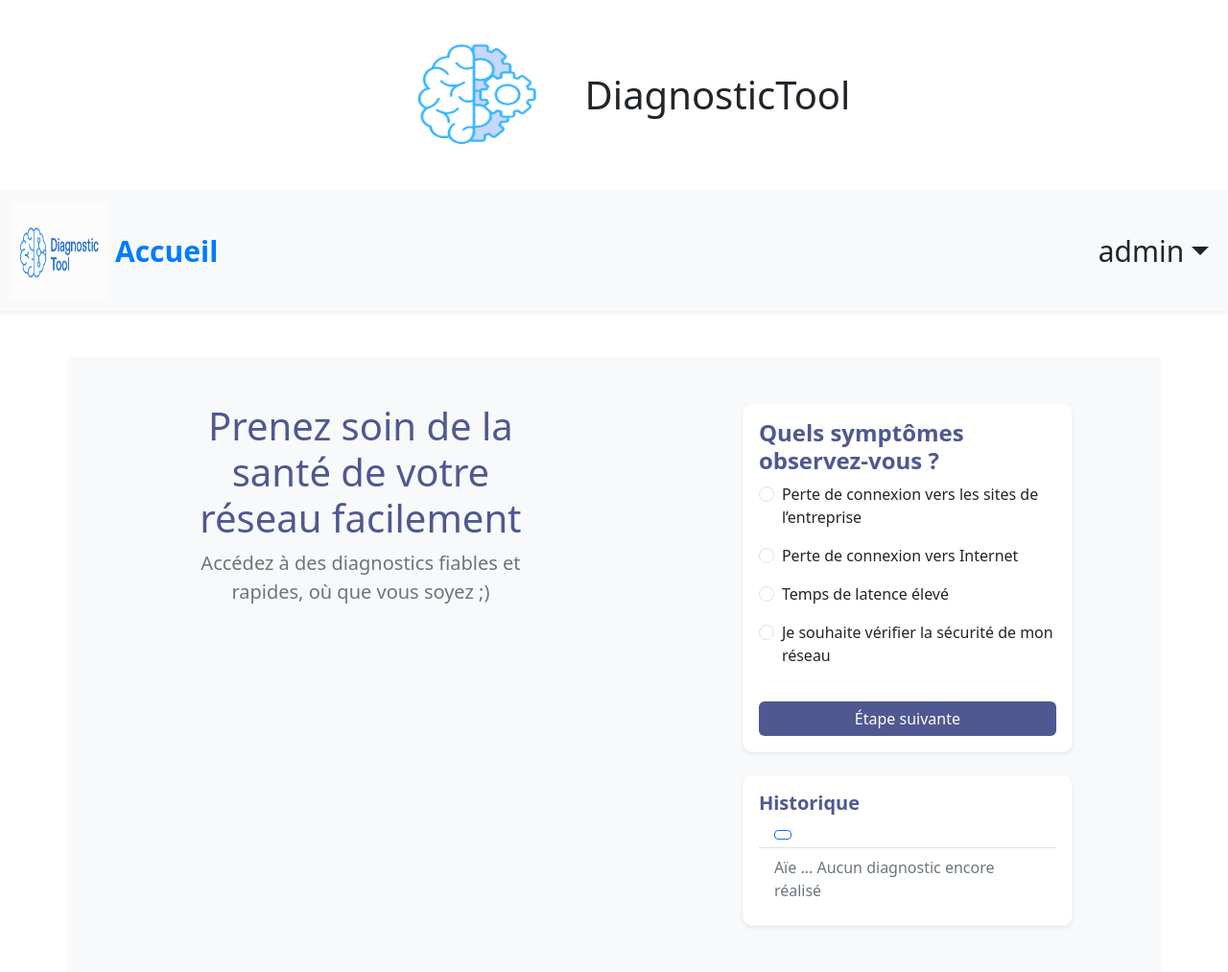
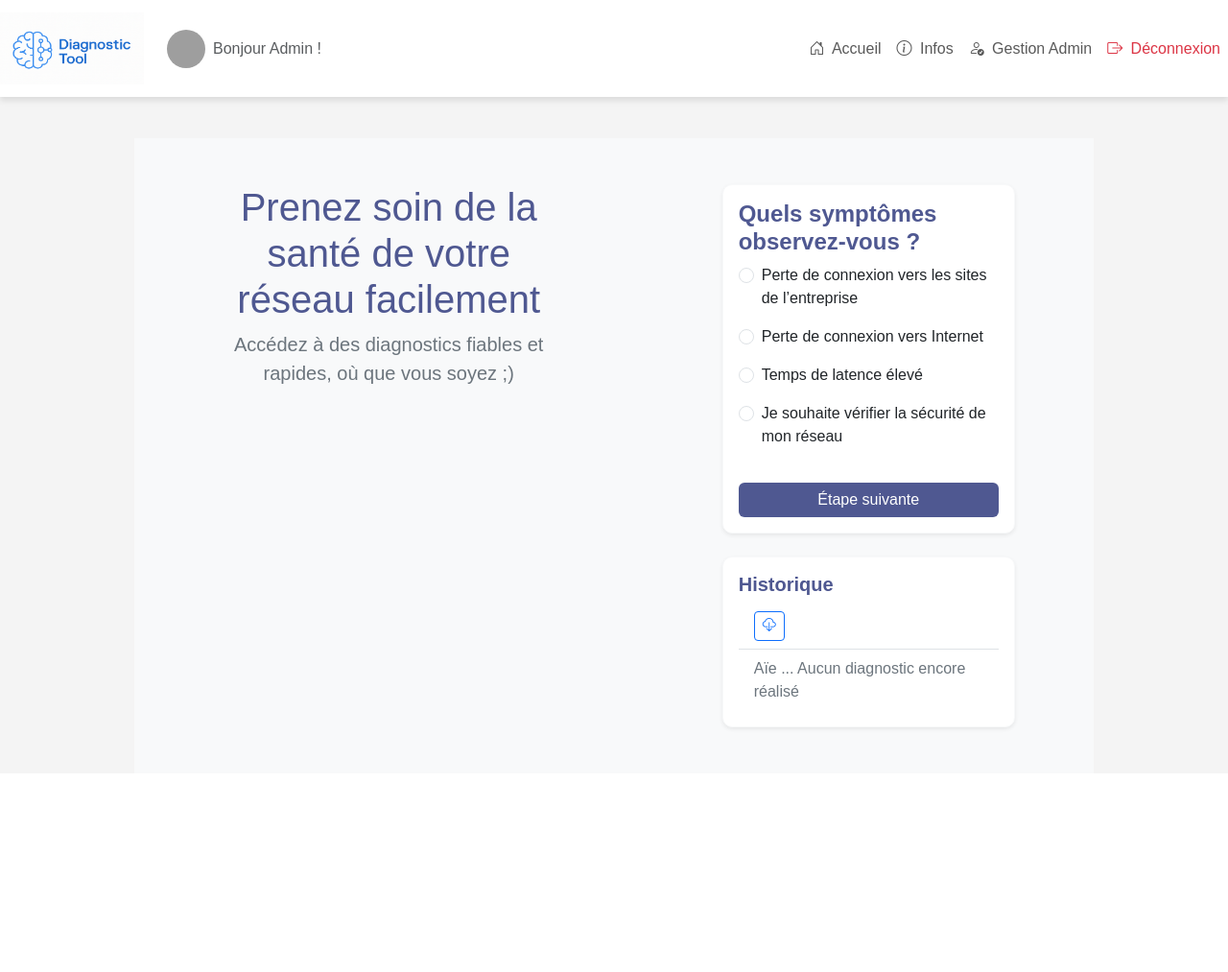
Before and after one commit to andinox/Projet-Python-TSP, a Django app: page /home/ in a window 1280 px wide. Shown: the whole page at 96% size. After the commit the page ends 761 px from the top, so only its background shows below. Run offline with Django 5.2, Linux system fonts and the light colour scheme; a user stored in the database is signed in; data comes from the database, SQL or seed files in the repository; parts of the project's set-up code (start-up, migrations or seed data) failed here and were passed over; grey boxes are pictures that could not be loaded.

Commit message:
update html/css

```diff
--- a/DiagnosticTool/templates/DiagnosticTool/base.html
+++ b/DiagnosticTool/templates/DiagnosticTool/base.html
@@ -1,35 +1,39 @@
 <!DOCTYPE html>
-<html lang="en">
-{% load static %}
-<link rel="stylesheet" href="{% static 'style_home.css' %}">
-<link rel="stylesheet" href="{% static 'style_scenarios.css' %}">
-
+<html lang="fr">
 <head>
     <meta charset="UTF-8">
     <meta name="viewport" content="width=device-width, initial-scale=1.0">
-    <link rel="icon" href="{% static 'img/logo.png' %}" type="image/x-icon">
+    <title>{% block title %}DiagnosticTool{% endblock %}</title>
+    {% load static %}
+    <link href="https://cdn.jsdelivr.net/npm/bootstrap@5.3.0-alpha3/dist/css/bootstrap.min.css" rel="stylesheet">
+    <link rel="stylesheet" href="{% static 'style_scenarios.css' %}">
+    <link rel="stylesheet" href="https://cdnjs.cloudflare.com/ajax/libs/font-awesome/6.0.0-beta3/css/all.min.css">
+    <link href="https://cdn.jsdelivr.net/npm/bootstrap-icons/font/bootstrap-icons.css" rel="stylesheet">
+</head>
+<body>
 
-    <title>{% block title %}DiagnosticTool{% endblock %}</title>
-    <link rel="stylesheet" href="https://cdn.jsdelivr.net/npm/bootstrap@5.3.0-alpha3/dist/css/bootstrap.min.css">
+<!-- NAVBAR -->
+<nav class="navbar navbar-expand-lg navbar-light fixed-top" style="background-color: #ffffff; box-shadow: 0 4px 6px rgba(0, 0, 0, 0.1);">
+    {% if user.is_authenticated %}
 
-</head>
+    <a class="navbar-brand" href="{% url 'home' %}" style="color: #4f5891; font-weight: bold;">
+        <img src="{% static 'img/logo.png' %}" alt="Logo" width="150" height="75" class="me-2">
+    </a>
+    {% else %}
+   <a class="navbar-brand"  style="color: #4f5891; font-weight: bold;">
+        <img src="{% static 'img/logo.png' %}" alt="Logo" width="150" height="75" class="me-2">
+    </a>
+            {% endif %}
 
-<body>
     {% if user.is_authenticated %}
-    <header class="text-center py-4 d-flex align-items-center justify-content-center">
-    <a href="{% url 'home' %}">
-        <img src="/static/img/logo_no_txt.png" alt="logo"
-             class="d-inline-block align-middle me-3" width="200" height="150">
-    </a>
-    <h1 class="mb-0 ">DiagnosticTool</h1>
-    </header>
-
-    <nav class="navbar navbar-expand-lg navbar-light bg-light shadow-sm">
-        <div class="container-fluid">
-            <a class="navbar-brand d-flex align-items-center" href="{% url 'home' %}">
-                <img src="/static/img/logo.png" alt="logo" class="me-2" width="100" height="100">
-                <span class="fw-bold">Accueil</span>
-            </a>
+        <div class="ms-auto d-flex align-items-center">
+            {% if user.profile.avatar %}
+                <img src="{{ user.profile.avatar.url }}" alt="Avatar" class="rounded-circle me-2" width="40" height="40">
+            {% else %}
+                <img src="{% static 'img/default-avatar.png' %}" alt="Avatar" class="rounded-circle me-2" width="40" height="40">
+            {% endif %}
+            <span class="text-muted">Bonjour {{ user.first_name }} !</span>
+        </div>
 
     <button class="navbar-toggler" type="button" data-bs-toggle="collapse" data-bs-target="#navbarNav"
             aria-controls="navbarNav" aria-expanded="false" aria-label="Toggle navigation">
@@ -38,39 +42,40 @@
 
     <div class="collapse navbar-collapse justify-content-end" id="navbarNav">
         <ul class="navbar-nav">
+            <li class="nav-item">
+                <a class="nav-link" href="{% url 'home' %}">
+                    <i class="bi bi-house-door me-1"></i> Accueil
+                </a>
+            </li>
+            <li class="nav-item">
+                <a class="nav-link" href="{% url 'infoUser' %}">
+                    <i class="bi bi-info-circle me-1"></i> Infos
+                </a>
+            </li>
+                {% if user.is_superuser %}
+                    <li class="nav-item">
+                        <a class="nav-link" href="{% url 'admin:index' %}">
+                            <i class="bi bi-person-check me-1"></i> Gestion Admin
+                        </a>
+                    </li>
+                {% endif %}
+                <li class="nav-item">
+                    <a class="nav-link text-danger" href="{% url 'logout_page' %}">
+                        <i class="bi bi-box-arrow-right me-1"></i> Déconnexion
+                    </a>
+                </li>
 
-
-                    <li class="nav-item dropdown">
-                        <a class="nav-link dropdown-toggle text-dark d-flex align-items-center" href="#" id="navbarUser"
-                           role="button" data-bs-toggle="dropdown" aria-expanded="false">
-                            <i class="bi bi-person-circle me-1"></i> {{ user.username }}
-                        </a>
-                        <ul class="dropdown-menu dropdown-menu-end" aria-labelledby="navbarUser">
-                            <li><a class="dropdown-item" href="{% url 'infoUser' %}">Infos</a></li>
-                            {% if user.is_superuser %}
-                                <li><a class="dropdown-item" href="{% url 'admin:index' %}">Gestion Admin</a></li>
             {% endif %}
-                            <li><a class="dropdown-item text-danger" href="{% url 'logout_page' %}">Déconnexion</a></li>
         </ul>
-                    </li>
-                </ul>
-            </div>
     </div>
 </nav>
 
-{% else %}
-    <header class="text-center py-4 d-flex align-items-center justify-content-center">
-    <img src="/static/img/logo.png" alt="logo"
-         class="d-inline-block align-middle me-3" width="100" height="100">
-    <h1 class="mb-0">DiagnosticTool</h1>
-    </header>
-{% endif %}
-
-<main class="content">
+<!-- MAIN -->
+<main class="mt-5 pt-5">
     {% block content %}{% endblock %}
-
 </main>
 
-<script src="https://cdn.jsdelivr.net/npm/bootstrap@5.3.0-alpha3/dist/js/bootstrap.bundle.min.js"></script>
+<!-- SCRIPT -->
+<script src="https://cdn.jsdelivr.net/npm/bootstrap@5.1.3/dist/js/bootstrap.bundle.min.js"></script>
 </body>
 </html>
```
Lines whose indentation alone changed are shown as unchanged.
